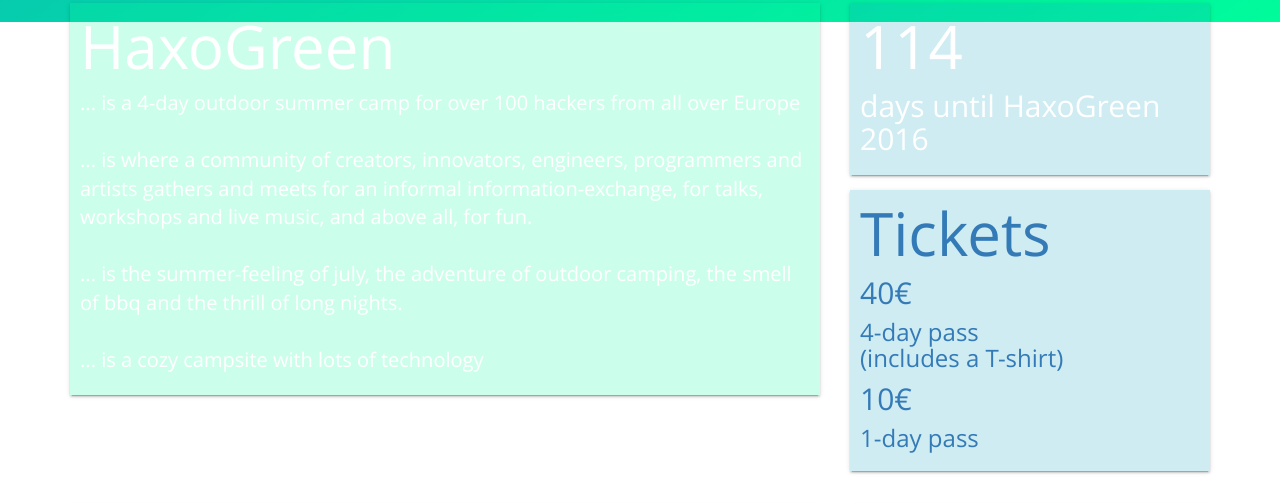
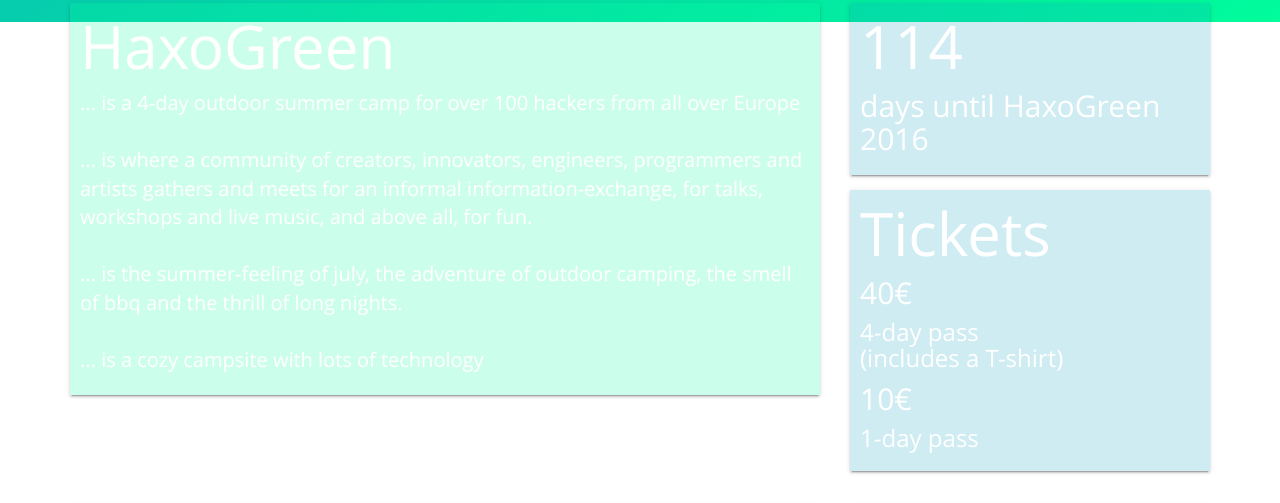
Before and after one commit to HaxoGreen/hg-website, a plain HTML site: page index.html in a window 1280 px wide. Shown: the part 778-1281 px from the top of the page. Drawn offline with nearby package versions, Linux system fonts and the light colour scheme.

Commit message:
tickets style fix

```diff
--- a/css/haxogreen2016.css
+++ b/css/haxogreen2016.css
@@ -73,3 +73,7 @@ footer img {
   max-height: 150px;
   margin: 5px;
 }
+a, a:link,a:hover,a:active {
+    text-decoration: none;
+    color: #fff
+}
```
